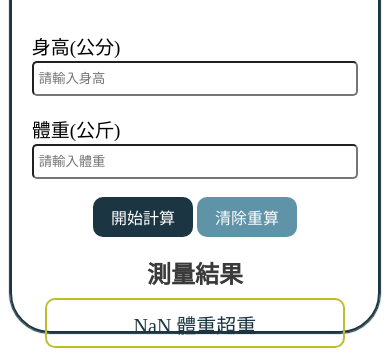
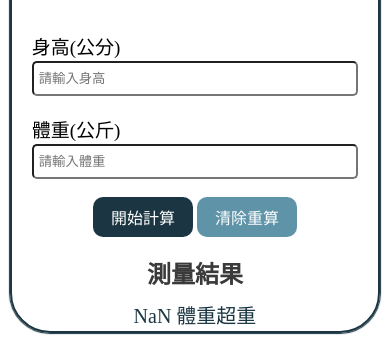
Before and after one commit to HazelHsieh/bmi, a plain HTML site: page index.html in a window 390 px wide. Both pictures are taken after a click on the button "開始計算". Shown: the part 477-834 px from the top of the page. Drawn offline with Linux system fonts and the light colour scheme.

Commit message:
updata media

```diff
--- a/index.html
+++ b/index.html
@@ -167,6 +167,13 @@
             height: 50px;
             border: solid 2px rgb(189, 189, 48);
             border-radius: 10px;
+
+        }
+        @media (max-width:539px) {
+            #resultborder {
+            border: none;
+        }
+
         }
         .show {
             display: block;
```
